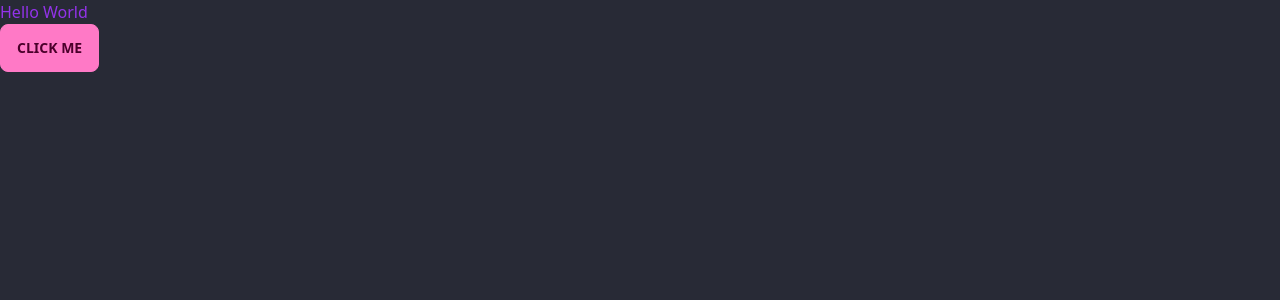
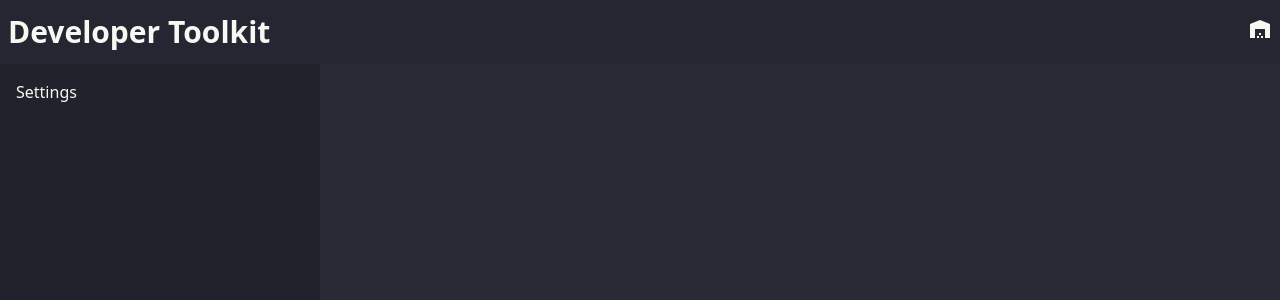
Before and after one commit to kelvinchin12070811/developer-toolkit, an Angular app: page / in a window 1280 px wide. Shown: the top 300 px of the page. Built offline with nearby package versions, Linux system fonts and the light colour scheme.

Commit message:
Set up layout for the app

```diff
--- a/src/app/app.component.html
+++ b/src/app/app.component.html
@@ -1,3 +1,32 @@
-<h1 class="text-purple-600">Hello World</h1>
-<button class="btn btn-primary">Click Me</button>
-<router-outlet></router-outlet>
+<nav class="navbar bg-base-200">
+  <div class="p-2 mt-[8px] lg:hidden">
+    <label for="sidebar-drawer" class="drawer-button cursor-pointer">
+      <i class="material-icons">menu</i>
+    </label>
+  </div>
+  <div class="flex-1">
+    <h1 class="font-bold text-3xl">Developer Toolkit</h1>
+  </div>
+  <ul>
+    <li>
+      <a href="https://www.google.com">
+        <i class="material-icons">warehouse</i>
+      </a>
+    </li>
+  </ul>
+</nav>
+
+<div class="drawer drawer-mobile">
+  <input id="sidebar-drawer" type="checkbox" class="drawer-toggle" />
+  <div class="drawer-content flex flex-col items-center justify-center">
+    <!-- Page content here -->
+    <router-outlet></router-outlet>
+  </div>
+  <div class="drawer-side">
+    <label for="sidebar-drawer" class="drawer-overlay"></label>
+    <ul class="menu p-4 w-80 bg-base-300 text-base-content">
+      <!-- Sidebar content here -->
+      <li>Settings</li>
+    </ul>
+  </div>
+</div>
--- a/src/app/app.component.ts
+++ b/src/app/app.component.ts
@@ -3,7 +3,7 @@ import { Component } from '@angular/core';
 @Component({
   selector: 'app-root',
   templateUrl: './app.component.html',
-  styleUrls: ['./app.component.scss']
+  styleUrls: ['./app.component.scss'],
 })
 export class AppComponent {
   title = 'developer-toolkit';
--- a/src/index.html
+++ b/src/index.html
@@ -6,6 +6,10 @@
     <base href="/" />
     <meta name="viewport" content="width=device-width, initial-scale=1" />
     <link rel="icon" type="image/x-icon" href="favicon.ico" />
+    <link
+      rel="stylesheet"
+      href="https://fonts.googleapis.com/icon?family=Material+Icons"
+    />
   </head>
   <body>
     <app-root></app-root>
--- a/src/styles.scss
+++ b/src/styles.scss
@@ -2,3 +2,11 @@
 @tailwind base;
 @tailwind components;
 @tailwind utilities;
+
+body {
+    min-height: 100vh;
+}
+
+app-root {
+    @apply inline-block h-screen w-full flex flex-col;
+}
```
